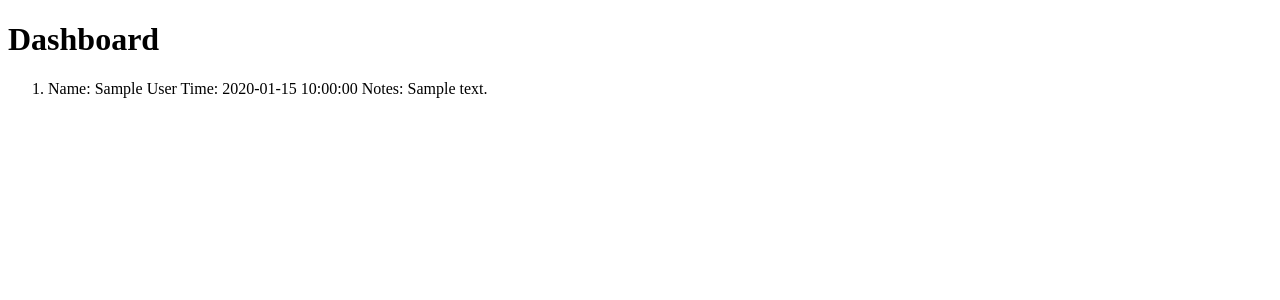
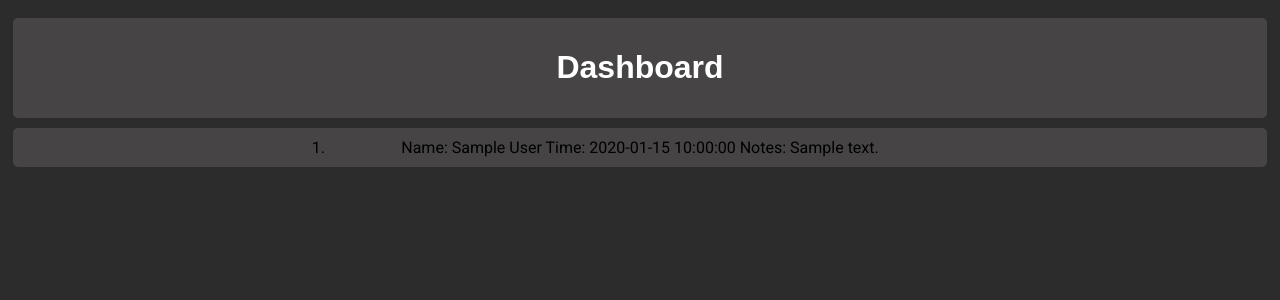
Before and after one commit to Lii02/signin-system, a Flask app: template backend/templates/dashboard.html in a window 1280 px wide. Shown: the top 300 px of the page. Run offline with Flask 3, Linux system fonts and the light colour scheme; the template is opened without the code that fills it: most values are stand-ins (such as "Sample title", 1, 10 or a date in 2020).

Commit message:
Renamed styles to static, more style updates

```diff
--- a/backend/styles/dashboard.css
+++ b/backend/static/dashboard.css
@@ -4,7 +4,8 @@
 body {
 	display: flex;
 	flex-direction: column;
-	background-color: rgb(149, 153, 153);
+	background-color: rgb(44, 44, 44);
+	color: white;
 }
 
 h1, h2, h3 {
@@ -20,19 +21,17 @@ p, li {
 }
 
 .App.head {
-	box-shadow: 0px 0px 10px rgba(0, 0, 0, 0.2);
 	padding: 10px 25%;
 	margin: 10px 5px;
 	border-radius: 5px;
-	background-color: #5a4d68aa;
+	background-color: #535050aa;
 }
 
 .App.list ol {
-	box-shadow: 0px 0px 10px rgba(0, 0, 0, 0.2);
 	padding: 10px 25%;
 	margin: 10px 5px;
 	border-radius: 5px;
-	background-color: #4e4558aa;
+	background-color: #535050aa;
 }
 
 .App.list ol li {
--- a/backend/templates/dashboard.html
+++ b/backend/templates/dashboard.html
@@ -2,7 +2,7 @@
 
 {% block head %}
 <title>Dashboard</title>
-    <link rel="stylesheet" href="{{ url_for('styles', filename='dashboard.css') }}">
+<link rel="stylesheet" href="{{ url_for('static', filename='dashboard.css') }}">
 {% endblock %}
 
 {% block content %}
@@ -13,7 +13,8 @@
 	<div class="App list">
 		<ol>
 			{% for s in signins %}
-                    <li>Name: {{ s.first_name }} {{ s.last_name }} Time: {{ s.get_time_string() }} Notes: {{ s.additional_notes }} </li>
+			<li>Name: {{ s.first_name }} {{ s.last_name }} Time: {{ s.get_time_string() }} Notes: {{ s.additional_notes }}
+			</li>
 			{% endfor %}
 		</ol>
 	</div>
--- a/src/styles/globals.css
+++ b/src/styles/globals.css
@@ -2,7 +2,7 @@
 @import url('https://fonts.googleapis.com/css2?family=Open+Sans&display=swap');
 
 body {
-  background-color: rgb(46, 44, 44);
+  background-color: rgb(44, 44, 44);
   color: #ffffff;
 }
 
```
Also changed, not shown: 1 other file. Lines whose indentation alone changed are shown as unchanged.
